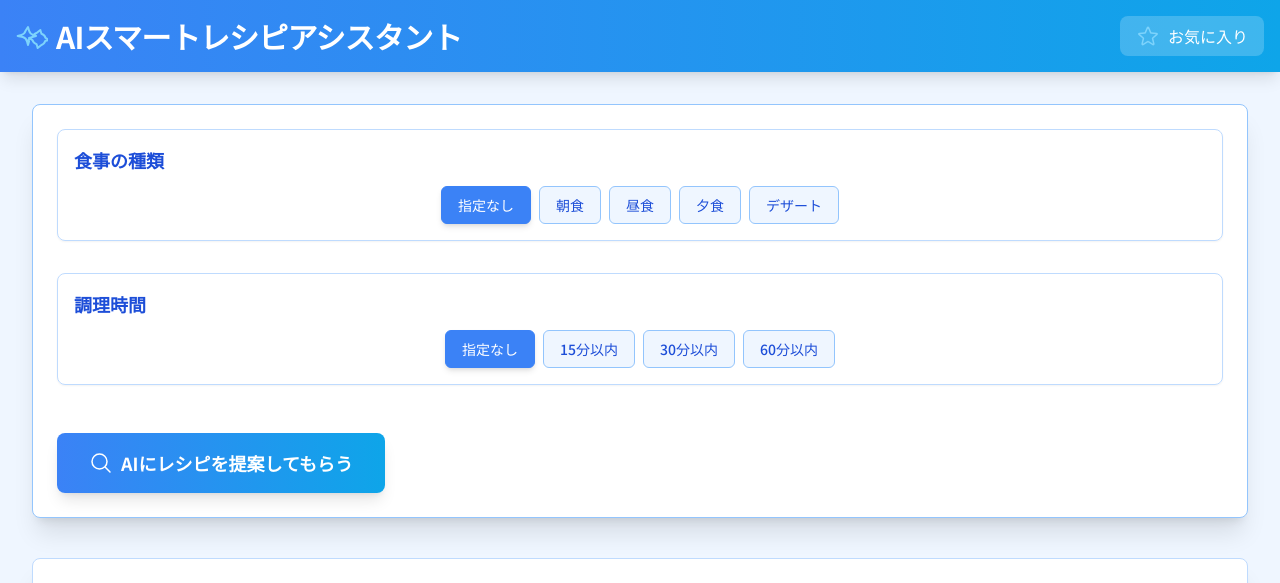
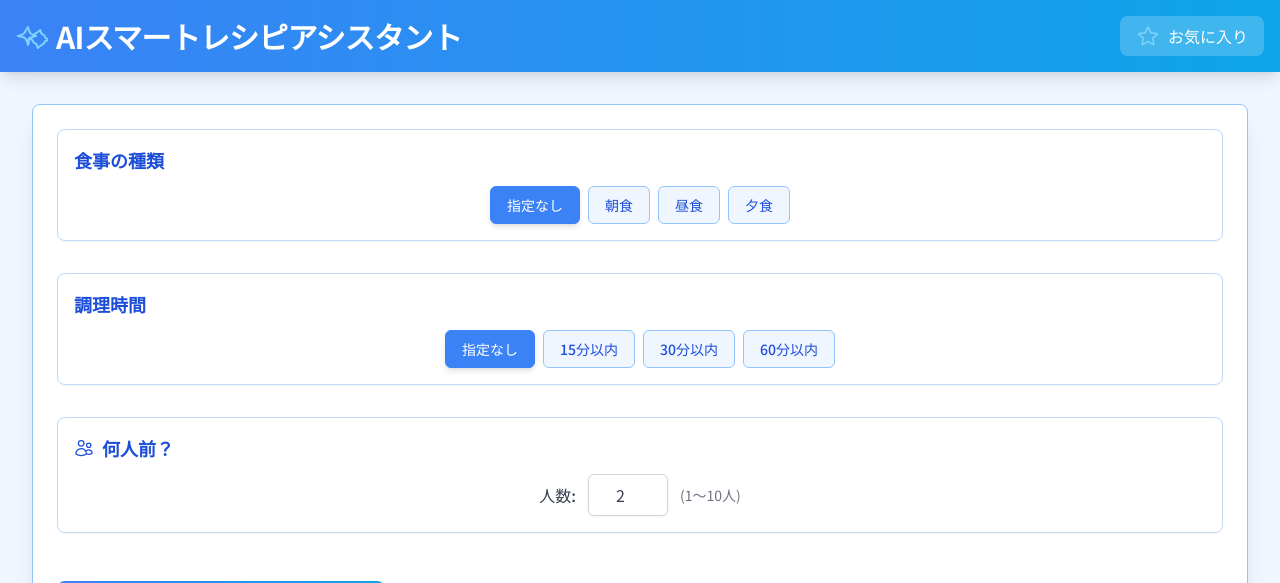
Before and after one commit to hide0128/arisa_stg, a React (Vite) app: page / in a window 1280 px wide. Shown: the top 583 px of the page. Built offline with nearby package versions, Linux system fonts and the light colour scheme; no server answers.

Commit message:
UI追加

```diff
--- a/components/SearchForm.tsx
+++ b/components/SearchForm.tsx
@@ -2,8 +2,8 @@
 import React, { useState, useCallback } from 'react';
 import type { SearchCriteria } from '../types';
 import { MealType, CookingTime } from '../types';
-import { MEAL_TYPE_BUTTON_OPTIONS, COOKING_TIME_BUTTON_OPTIONS } from '../constants';
-import { SearchIcon } from './Icons';
+import { MEAL_TYPE_BUTTON_OPTIONS, COOKING_TIME_BUTTON_OPTIONS, DEFAULT_SERVINGS, MIN_SERVINGS, MAX_SERVINGS } from '../constants';
+import { SearchIcon, UsersIcon } from './Icons'; // Added UsersIcon
 
 interface SearchFormProps {
   onSearch: (criteria: SearchCriteria) => void;
@@ -13,6 +13,7 @@ interface SearchFormProps {
 const initialCriteria: SearchCriteria = {
   mealType: MealType.ANY,
   cookingTime: CookingTime.ANY,
+  servings: DEFAULT_SERVINGS,
 };
 
 export const SearchForm: React.FC<SearchFormProps> = ({ onSearch, isLoading }) => {
@@ -26,14 +27,27 @@ export const SearchForm: React.FC<SearchFormProps> = ({ onSearch, isLoading }) =
     setCriteria(prev => ({ ...prev, cookingTime }));
   }, []);
 
+  const handleServingsChange = useCallback((e: React.ChangeEvent<HTMLInputElement>) => {
+    const value = parseInt(e.target.value, 10);
+    if (!isNaN(value) && value >= MIN_SERVINGS && value <= MAX_SERVINGS) {
+      setCriteria(prev => ({ ...prev, servings: value }));
+    } else if (e.target.value === "") { // Allow clearing the input, will default or be handled by validation
+        setCriteria(prev => ({ ...prev, servings: undefined }));
+    }
+  }, []);
+
   const handleSubmit = (e: React.FormEvent) => {
     e.preventDefault();
-    onSearch(criteria);
+    // Ensure servings has a default if undefined
+    onSearch({ ...criteria, servings: criteria.servings || DEFAULT_SERVINGS });
   };
 
-  const FormSection: React.FC<{title: string; children: React.ReactNode}> = ({ title, children }) => (
+  const FormSection: React.FC<{title: string; children: React.ReactNode, icon?: React.ReactNode}> = ({ title, children, icon }) => (
     <div className="mb-6 p-4 border border-blue-200 rounded-lg bg-white/50 shadow-sm">
-      <h3 className="text-lg font-semibold text-blue-700 mb-3">{title}</h3>
+      <h3 className="text-lg font-semibold text-blue-700 mb-3 flex items-center">
+        {icon && <span className="mr-2">{icon}</span>}
+        {title}
+      </h3>
       {children}
     </div>
   );
@@ -75,6 +89,24 @@ export const SearchForm: React.FC<SearchFormProps> = ({ onSearch, isLoading }) =
         {renderButtonSelector(COOKING_TIME_BUTTON_OPTIONS, criteria.cookingTime, handleCookingTimeChange, 'cookingTime')}
       </FormSection>
 
+      <FormSection title="何人前？" icon={<UsersIcon className="w-5 h-5 text-blue-700" />}>
+        <div className="flex items-center justify-center space-x-3">
+          <label htmlFor="servings-input" className="text-gray-700 font-medium">人数:</label>
+          <input
+            type="number"
+            id="servings-input"
+            name="servings"
+            value={criteria.servings === undefined ? '' : criteria.servings}
+            onChange={handleServingsChange}
+            min={MIN_SERVINGS}
+            max={MAX_SERVINGS}
+            className="w-20 px-3 py-2 border border-gray-300 rounded-md shadow-sm focus:outline-none focus:ring-2 focus:ring-blue-500 focus:border-blue-500 text-center text-gray-700 bg-white"
+            aria-describedby="servings-description"
+          />
+           <span id="servings-description" className="text-sm text-gray-500">({MIN_SERVINGS}〜{MAX_SERVINGS}人)</span>
+        </div>
+      </FormSection>
+
       <div className="text-center pt-4">
         <button
           type="submit"
--- a/constants.ts
+++ b/constants.ts
@@ -8,7 +8,6 @@ export const MEAL_TYPE_BUTTON_OPTIONS: { value: MealType, label: string }[] = [
   { value: MealType.BREAKFAST, label: "朝食" },
   { value: MealType.LUNCH, label: "昼食" },
   { value: MealType.DINNER, label: "夕食" },
-  { value: MealType.DESSERT, label: "デザート" },
 ];
 
 export const COOKING_TIME_BUTTON_OPTIONS: { value: CookingTime, label: string }[] = [
@@ -18,6 +17,11 @@ export const COOKING_TIME_BUTTON_OPTIONS: { value: CookingTime, label: string }[
   { value: CookingTime.UNDER_60, label: "60分以内" },
 ];
 
+export const DEFAULT_SERVINGS = 2;
+export const MIN_SERVINGS = 1;
+export const MAX_SERVINGS = 10;
+
+
 export const GEMINI_TEXT_MODEL = 'gemini-2.5-flash-preview-04-17';
 // export const GEMINI_IMAGE_MODEL = 'imagen-3.0-generate-002'; // Removed
 
--- a/services/geminiService.ts
+++ b/services/geminiService.ts
@@ -1,7 +1,7 @@
 
 import { GoogleGenAI, GenerateContentResponse } from "@google/genai";
 import type { SearchCriteria, Recipe, GeminiRecipesResponse } from '../types';
-import { API_KEY, GEMINI_TEXT_MODEL } from '../constants';
+import { API_KEY, GEMINI_TEXT_MODEL, DEFAULT_SERVINGS } from '../constants'; // Removed GEMINI_IMAGE_MODEL
 
 if (!API_KEY) {
   throw new Error("API_KEY is not defined. Please set the API_KEY environment variable.");
@@ -26,9 +26,11 @@ function parseJsonFromMarkdown(markdownString: string): any {
 
 
 export const generateRecipes = async (criteria: SearchCriteria): Promise<Omit<Recipe, 'id'>[]> => {
+  const servings = criteria.servings || DEFAULT_SERVINGS;
   const prompt = `
 あなたは経験豊富なシェフであり、スマートなレシピ提案アシスタントです。
 以下の条件に合う、創造的で美味しく、家庭で作りやすいレシピを3つ提案してください。
+レシピの材料は指定された人数分（今回は${servings}人前）に調整してください。
 
 出力は必ずJSON形式で、以下の厳密な構造に従ってください:
 \`\`\`json
@@ -39,14 +41,14 @@ export const generateRecipes = async (criteria: SearchCriteria): Promise<Omit<Re
       "description": "キャッチーな説明文 (例: ヘルシーで満足感たっぷり！ハーブの香りが食欲をそそる一品です。)",
       "cookingTimeMinutes": 30,
       "calories": 450,
-      "servings": "2人分", // 対象人数を追加
+      "servings": ${servings},
       "mainIngredients": ["鶏むね肉", "パプリカ", "ズッキーニ"],
       "ingredients": [
-        {"name": "鶏むね肉", "quantity": "200g"},
-        {"name": "パプリカ (赤・黄)", "quantity": "各1/2個"},
-        {"name": "ズッキーニ", "quantity": "1/2本"},
-        {"name": "オリーブオイル", "quantity": "大さじ1"},
-        {"name": "乾燥ハーブミックス（オレガノ、バジルなど）", "quantity": "小さじ1"},
+        {"name": "鶏むね肉", "quantity": "${servings * 100}g"},
+        {"name": "パプリカ (赤・黄)", "quantity": "各${servings / 2}個"},
+        {"name": "ズッキーニ", "quantity": "${servings / 2}本"},
+        {"name": "オリーブオイル", "quantity": "大さじ${servings * 0.5}"},
+        {"name": "乾燥ハーブミックス（オレガノ、バジルなど）", "quantity": "小さじ${servings * 0.5}"},
         {"name": "塩", "quantity": "少々"},
         {"name": "黒こしょう", "quantity": "少々"}
       ],
@@ -72,18 +74,19 @@ export const generateRecipes = async (criteria: SearchCriteria): Promise<Omit<Re
 - 食事の種類: ${criteria.mealType}
 - 料理ジャンル: 指定なし
 - 調理時間: ${criteria.cookingTime}
+- 人数: ${servings}人前
 - アレルギー対応 (これらの食材は使用しないでください): 特になし
 - 健康・目的別タグ: 特になし
 - その他キーワード: 特になし
 
 注意事項:
 - 各レシピはユニークで、多様性のある提案を心がけてください。
-- 材料リストは具体的な分量を含めてください。
+- 材料リストは具体的な分量を含めてください。分量は${servings}人前を基準にしてください。
 - 手順は具体的で分かりやすく、ステップバイステップで記述してください。
 - 栄養情報は推定値で構いません。不明な場合はnullまたは項目自体を省略してください。
-- **対象人数 (servings) も必ず記述してください。例: "2人分", "3-4人分"**
 - アレルギー対応の指示は厳守してください。
 - 提案するレシピは必ず3つにしてください。
+- `+"`servings`"+`フィールドには必ず調理する人数（今回は${servings}）を数値で入れてください。
 `;
 
   try {
@@ -91,9 +94,8 @@ export const generateRecipes = async (criteria: SearchCriteria): Promise<Omit<Re
       model: GEMINI_TEXT_MODEL,
       contents: prompt,
       config: {
-        responseMimeType: "application/json",
-        temperature: 0.7,
-        thinkingConfig: { thinkingBudget: 0 }
+        responseMimeType: "application/json", // Request JSON output
+        temperature: 0.7, // For some creativity
       }
     });
 
@@ -105,12 +107,13 @@ export const generateRecipes = async (criteria: SearchCriteria): Promise<Omit<Re
       throw new Error("AIからのレシピデータ形式が正しくありません。");
     }
 
+    // Ensure mainIngredients, ingredients, and instructions are always arrays
     const validatedRecipes = parsedData.recipes.map(recipe => ({
       ...recipe,
       mainIngredients: Array.isArray(recipe.mainIngredients) ? recipe.mainIngredients : [],
       ingredients: Array.isArray(recipe.ingredients) ? recipe.ingredients : [],
       instructions: Array.isArray(recipe.instructions) ? recipe.instructions : [],
-      // servings can be null or string, so no specific validation needed here other than being present
+      servings: typeof recipe.servings === 'number' ? recipe.servings : servings, // Ensure servings is a number
     }));
 
     return validatedRecipes;
@@ -123,3 +126,10 @@ export const generateRecipes = async (criteria: SearchCriteria): Promise<Omit<Re
     throw new Error(`Gemini APIとの通信に失敗しました: ${error instanceof Error ? error.message : String(error)}`);
   }
 };
+
+// Removed generateImageForRecipe function
+/*
+export const generateImageForRecipe = async (recipeName: string): Promise<string | null> => {
+  // ... implementation removed ...
+};
+*/
--- a/types.ts
+++ b/types.ts
@@ -16,8 +16,9 @@ export interface Recipe {
   description: string;
   cookingTimeMinutes: number | null;
   calories: number | null;
+  servings?: number | null; // Added servings
   mainIngredients: string[];
-  servings?: string | null; // Added servings
+  // imageUrl?: string | null; // Removed image URL
   ingredients: IngredientItem[];
   instructions: string[];
   nutrition?: NutritionInfo | null;
@@ -26,7 +27,7 @@ export interface Recipe {
 
 // Type expected from Gemini API after parsing
 export interface GeminiRecipesResponse {
-  recipes: Omit<Recipe, 'id'>[]; // Gemini won't return id
+  recipes: Omit<Recipe, 'id'>[]; // Gemini won't return id, and imageUrl is removed
 }
 
 export enum MealType {
@@ -34,11 +35,10 @@ export enum MealType {
   BREAKFAST = "朝食",
   LUNCH = "昼食",
   DINNER = "夕食",
-  DESSERT = "デザート",
-  SNACK = "おやつ",
+  SNACK = "おやつ", // Kept in enum in case of future use, but not in current form
 }
 
-export enum Cuisine {
+export enum Cuisine { // Kept in enum for potential future use or if API still uses it implicitly
   ANY = "指定なし",
   JAPANESE = "和食",
   WESTERN = "洋食",
@@ -57,10 +57,10 @@ export enum CookingTime {
   UNDER_15 = "15分以内",
   UNDER_30 = "30分以内",
   UNDER_60 = "60分以内",
-  OVER_60 = "じっくり(60分以上)",
+  OVER_60 = "じっくり(60分以上)", // Kept in enum for potential future use
 }
 
-export enum Allergen {
+export enum Allergen { // Kept in enum for potential future use
   EGG = "卵",
   DAIRY = "乳製品",
   WHEAT = "小麦",
@@ -70,7 +70,7 @@ export enum Allergen {
   PEANUTS = "落花生",
 }
 
-export enum HealthPurposeTag {
+export enum HealthPurposeTag { // Kept in enum for potential future use
   HEALTHY = "ヘルシー",
   DIET = "ダイエット向け",
   KIDS = "子供向け",
@@ -85,4 +85,5 @@ export enum HealthPurposeTag {
 export interface SearchCriteria {
   mealType: MealType;
   cookingTime: CookingTime;
+  servings?: number; // Added servings
 }
```
Also changed, not shown: App.tsx (+17 -6 lines), components/RecipeCard.tsx (+6 -4 lines), components/RecipeDetailModal.tsx (+7 -3 lines).
